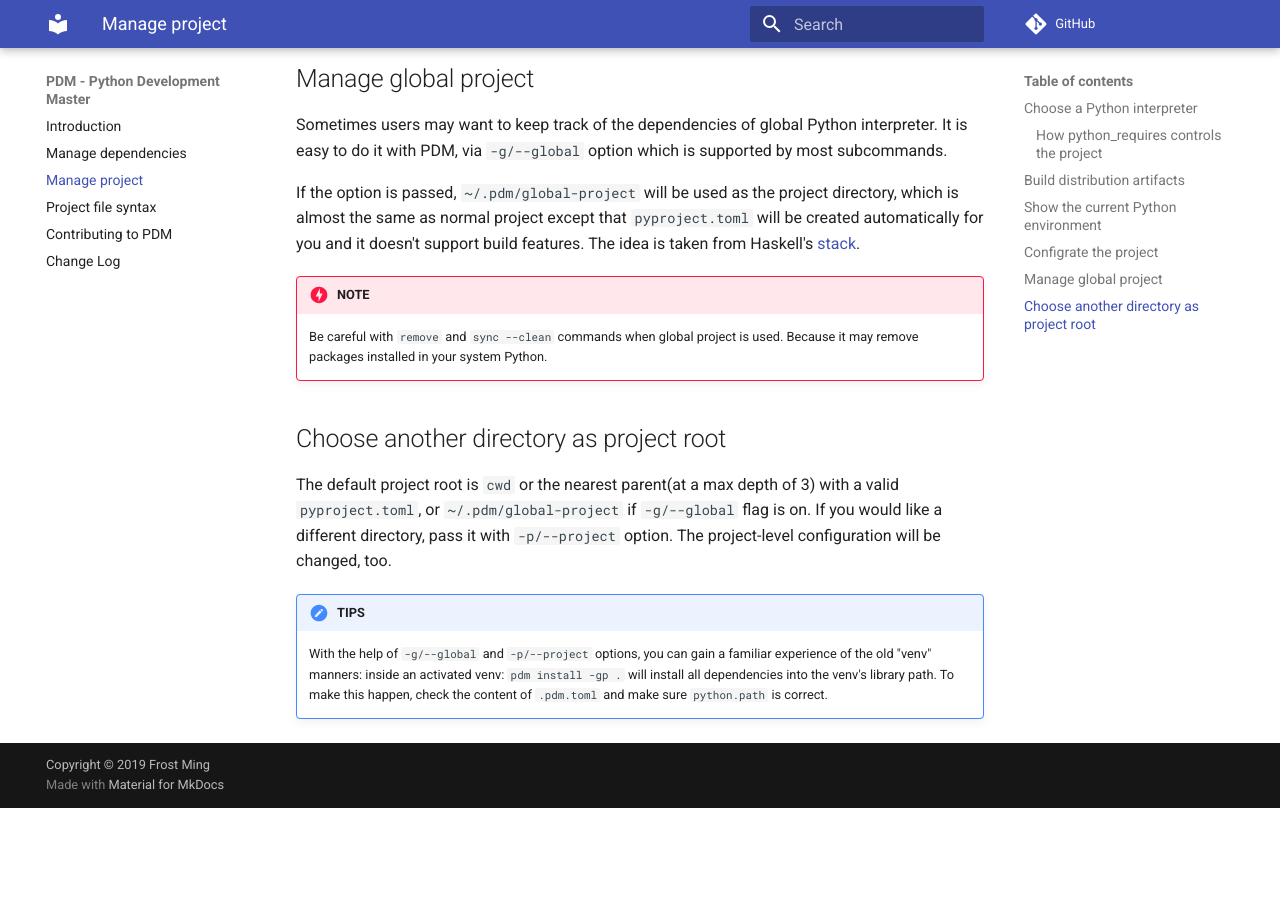
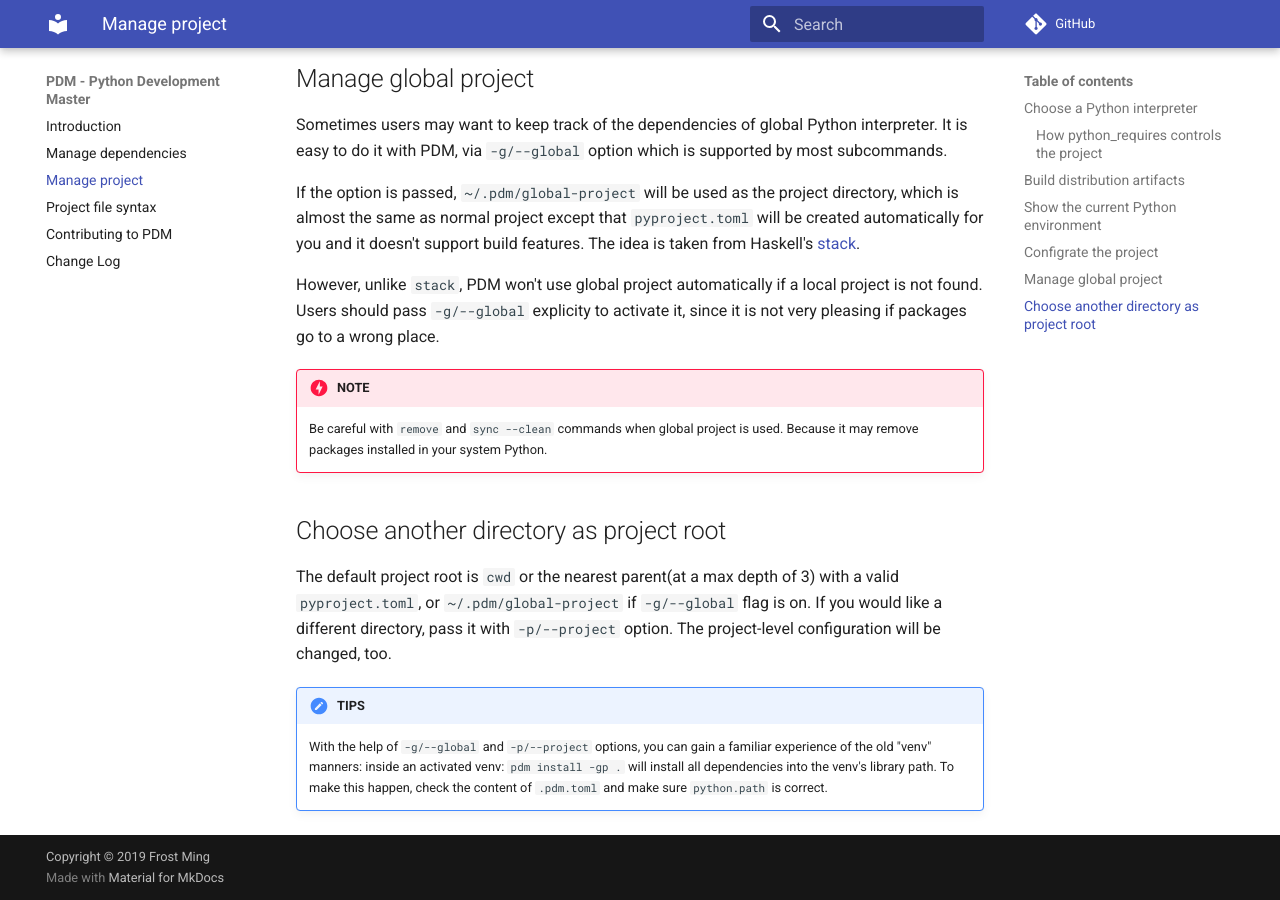
Before and after one commit to ChrisSanderser/pd-ms, an MkDocs documentation site: the page built from docs/docs/project.md, in a window 1280 px wide and 900 px high, scrolled down 2263 px. Built offline with MkDocs 1.6.1 and Material for MkDocs 9.7.7, drawn with Linux system fonts in a browser that asks for light colours; comment, search, counter and statistics services are not loaded; before the commit the page ends 3071 px from its top, so only the background shows below that.

Commit message:
add more docs

```diff
--- a/docs/docs/project.md
+++ b/docs/docs/project.md
@@ -103,6 +103,9 @@ If the option is passed, `~/.pdm/global-project` will be used as the project dir
 almost the same as normal project except that `pyproject.toml` will be created automatically for you
 and it doesn't support build features. The idea is taken from Haskell's [stack](https://docs.haskellstack.org).
 
+However, unlike `stack`, PDM won't use global project automatically if a local project is not found.
+Users should pass `-g/--global` explicity to activate it, since it is not very pleasing if packages go to a wrong place.
+
 !!! danger "NOTE"
     Be careful with `remove` and `sync --clean` commands when global project is used. Because it may
     remove packages installed in your system Python.
```
